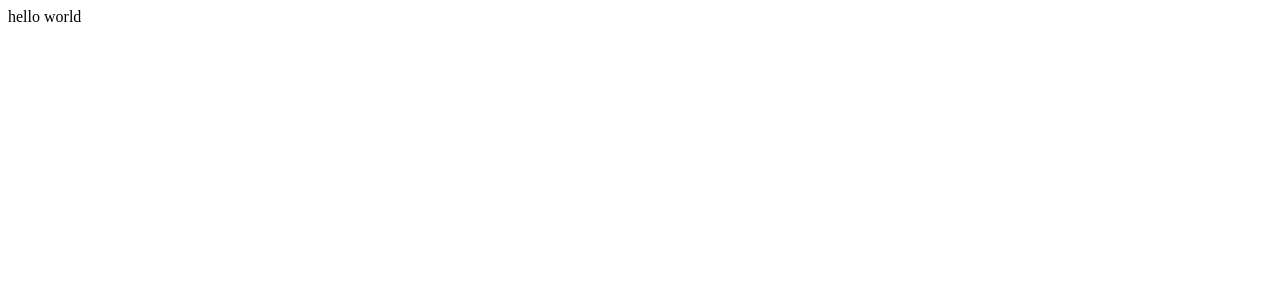
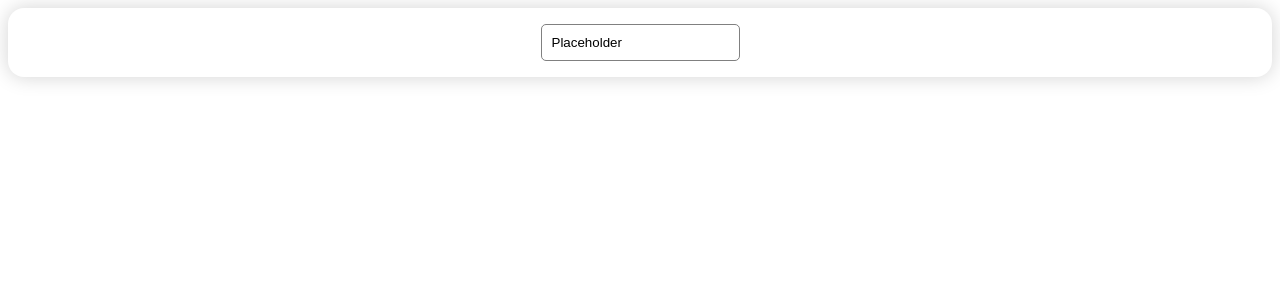
Before and after one commit to GoldenaArcher/aura, a React (Create React App) app: page / in a window 1280 px wide. Shown: the top 300 px of the page. Built offline with nearby package versions, Linux system fonts and the light colour scheme.

Commit message:
added Input and Card components

```diff
--- a/src/App.tsx
+++ b/src/App.tsx
@@ -1,7 +1,11 @@
 import React from 'react';
+import Card from './components/Card/Card'
+import Input from './components/Input/Input'
 
 function App(): JSX.Element {
-  return <div>hello world</div>;
+  return <Card className='card__light'>
+    <Input />
+  </Card>;
 }
 
 export default App;
--- /dev/null
+++ b/src/components/Card/Card.scss
@@ -0,0 +1,16 @@
+.card {
+    padding: 1rem;
+    display: grid;
+    place-items: center;
+    border-radius: 1rem;
+
+    &__light {
+        background-color: white;
+        box-shadow: 0 0 20px 0 lightgray;
+    }
+
+    &__dark-trans {
+        background-color: rgba($color: #000000, $alpha: 0.3);
+    }
+
+}
--- /dev/null
+++ b/src/components/Card/Card.tsx
@@ -0,0 +1,18 @@
+import React, { ReactElement } from 'react'
+import "./Card.scss";
+
+type CardPropType = {
+  className?: string;
+  children: ReactElement;
+  backgroundColor?: string;
+  [x:string]: any;
+}
+
+export default function Card({className="",children, backgroundColor, ...rest}:CardPropType) {
+
+  return (
+    <div className={"card " + className} style={{backgroundColor:backgroundColor}}>
+      {children}
+    </div>
+  )
+}
--- /dev/null
+++ b/src/components/Input/Input.scss
@@ -0,0 +1,29 @@
+.input {
+    &__field {
+      text-transform: capitalize;
+      border: 1px solid gray;
+      border-radius: 5px;
+      padding: 10px;
+
+      &::placeholder {
+        color: black;
+      }
+    }
+
+
+    &__error {
+      // width: 1rem;
+      margin-top: 4px;
+      // border: 1px solid black;
+      display: flex;
+      justify-content: flex-start;
+      align-items: center;
+
+      &__icon {
+        width: 1rem;
+        width: 1rem;
+        object-fit: fill;
+        margin-right: 4px;
+      }
+    }
+  }
--- /dev/null
+++ b/src/components/Input/Input.tsx
@@ -0,0 +1,43 @@
+import React, {useEffect, useState} from 'react'
+import "./Input.scss"
+import errorIcon from "../../assets/svg/error.svg";
+
+type InputPropType = {
+  className?: string;
+  placeholder?: any;
+  errorMessage?: string;
+  [x:string]: any;
+}
+
+export default function Input({className,placeholder="placeholder",errorMessage="",...rest}:InputPropType) {
+
+  const [value,setValue] = useState("");
+  const [error,setError] = useState(false);
+
+  useEffect(()=>{
+    if(errorMessage!=="") setError(true);
+    else setError(false);
+
+  },[errorMessage])
+
+  function handleChange(e:React.ChangeEvent<HTMLInputElement>){
+    setValue(e.target.value);
+  }
+
+  return (
+    <div className='input__container'>
+      <input
+        placeholder={placeholder}
+        className={"input__field "+className}
+        value={value}
+        onChange={handleChange}
+        {...rest}
+      />
+
+      {error && <div className="input__error">
+        <img className='input__error__icon' src={errorIcon} alt="error"/>
+        <span className='input__error__message'>{errorMessage}</span>
+      </div>}
+    </div>
+  )
+}
```
Also changed, not shown: src/assets/svg/error.svg (added).
